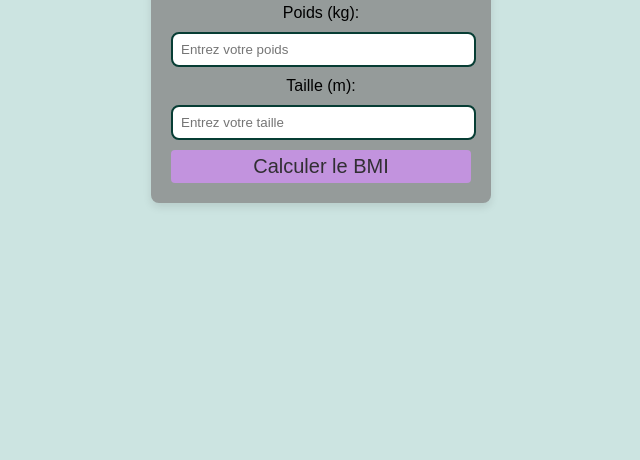
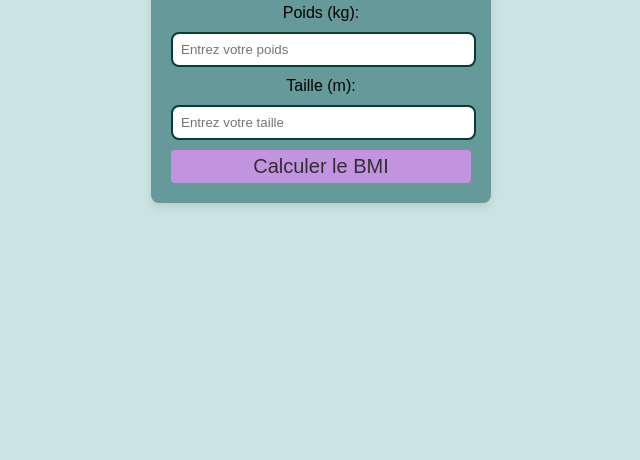
Before and after one commit to cdesterke/bmi, a plain HTML site: page index.html in a window 1280 px wide. Shown: the part 340-800 px from the top of the page, without its empty margins (319-959 px from the left). Drawn offline with Linux system fonts and the light colour scheme.

Commit message:
Update index.html

```diff
--- a/index.html
+++ b/index.html
@@ -15,7 +15,7 @@
             background-color: #cce4e1;
         }
         .calculator {
-            background-color: #959b9a;
+            background-color: #669999;
             padding: 20px;
             border-radius: 8px;
             box-shadow: 0 4px 8px rgba(0, 0, 0, 0.1);
```
